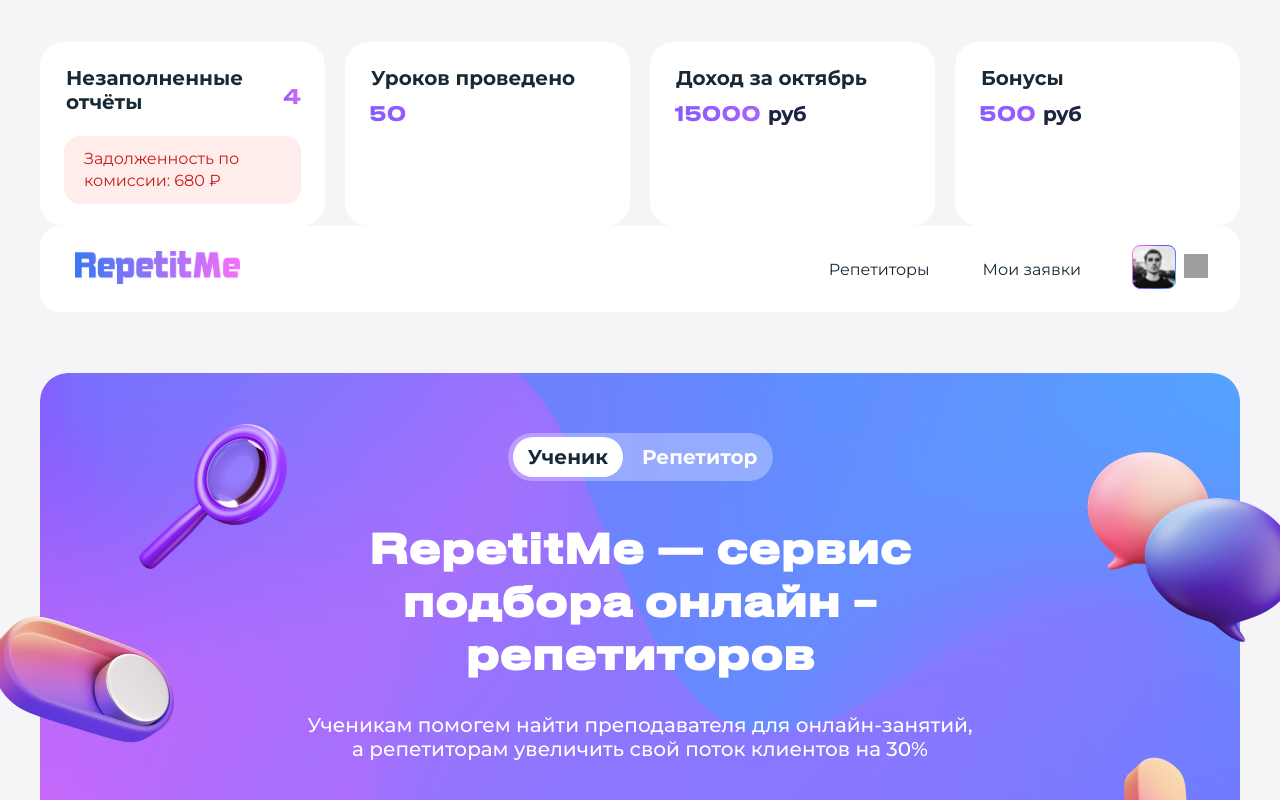
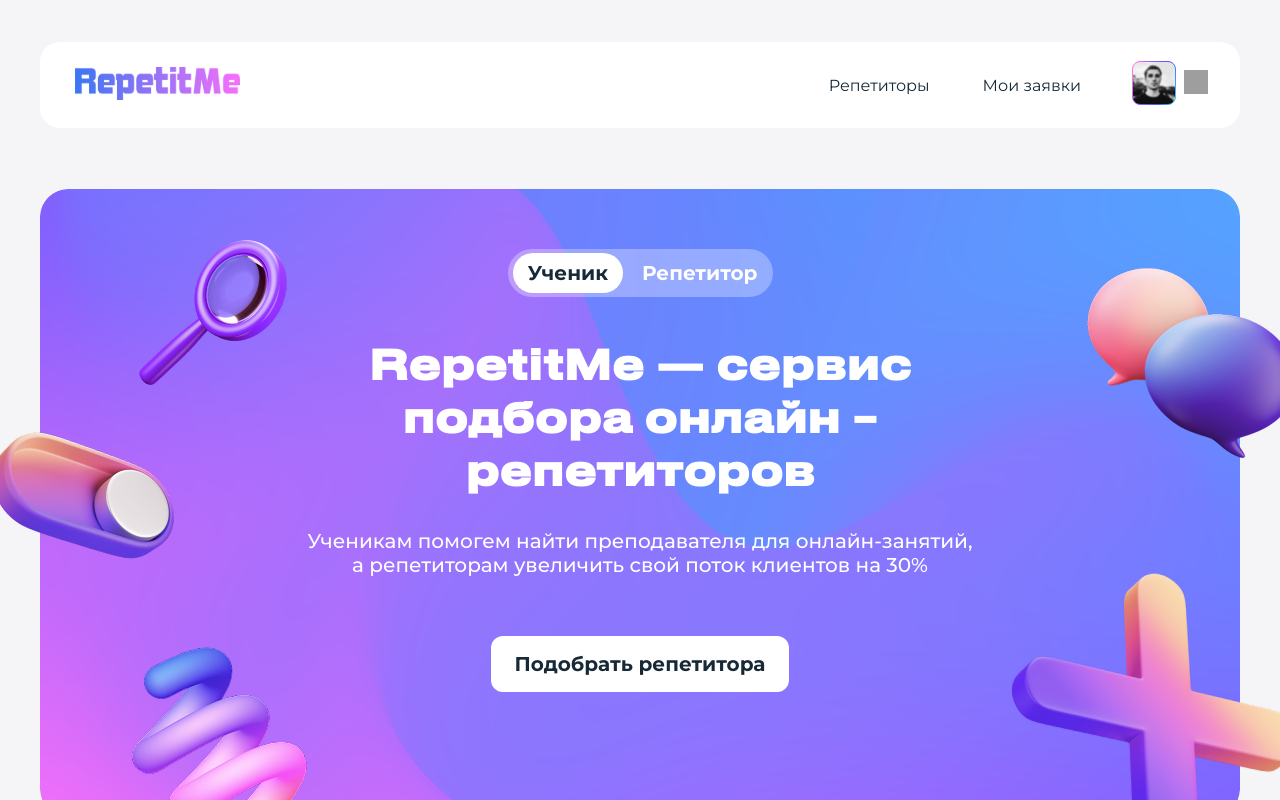
Before and after one commit to repetitme/repetit-me, a React (Vite) app: page / in a window 1280 px wide. Shown: the top 800 px of the page. Built offline with nearby package versions, Linux system fonts and the light colour scheme; grey boxes are pictures that could not be loaded.

Commit message:
fix: dep

```diff
--- a/src/app/App.tsx
+++ b/src/app/App.tsx
@@ -1,6 +1,5 @@
 import Footer from '../widgets/Footer';
 import Header from '../widgets/Header';
-import StatCards from '../widgets/StatisticCards';
 import AppRouter from './router/AppRouter';
 
 import '../assets/index.scss';
@@ -9,7 +8,6 @@
 function App() {
   return (
     <div className={styles.app}>
-      <StatCards />
       <Header auth={'student'} />
       <AppRouter />
       <Footer role="student" />
```
